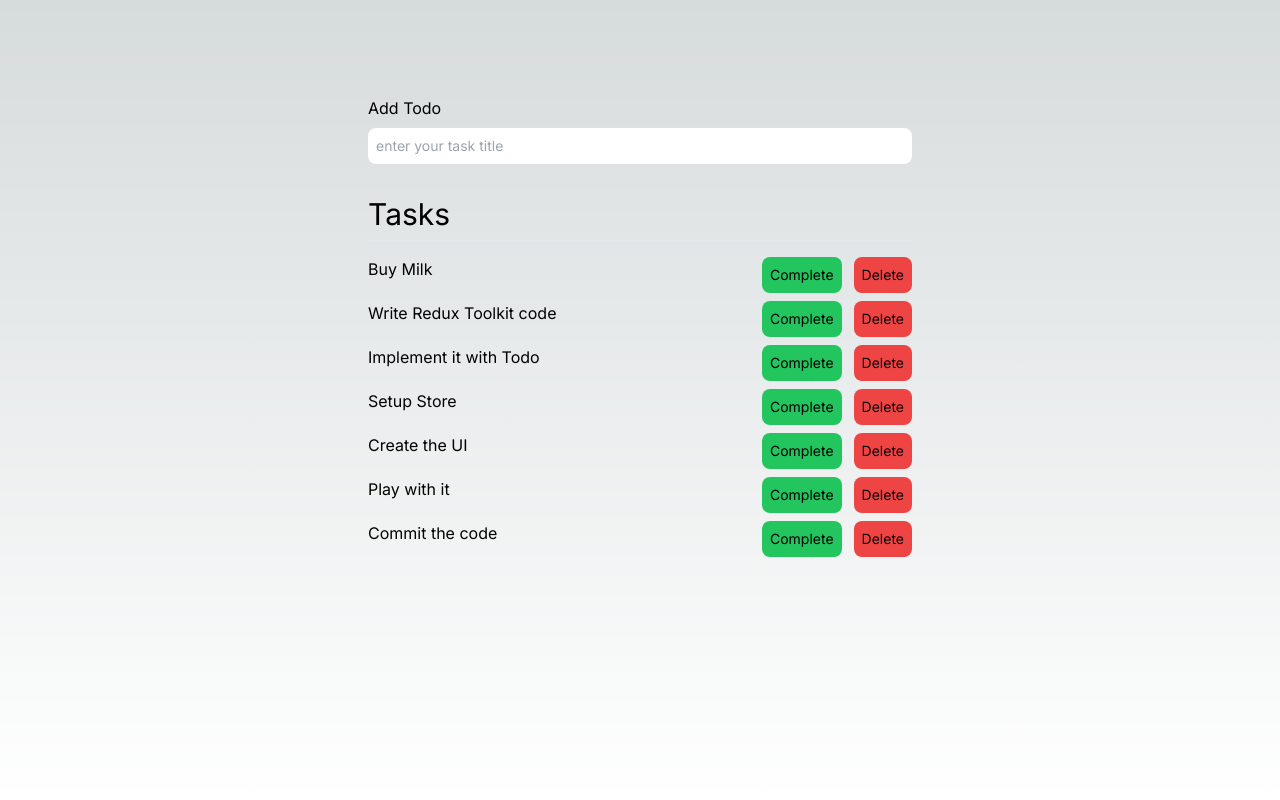
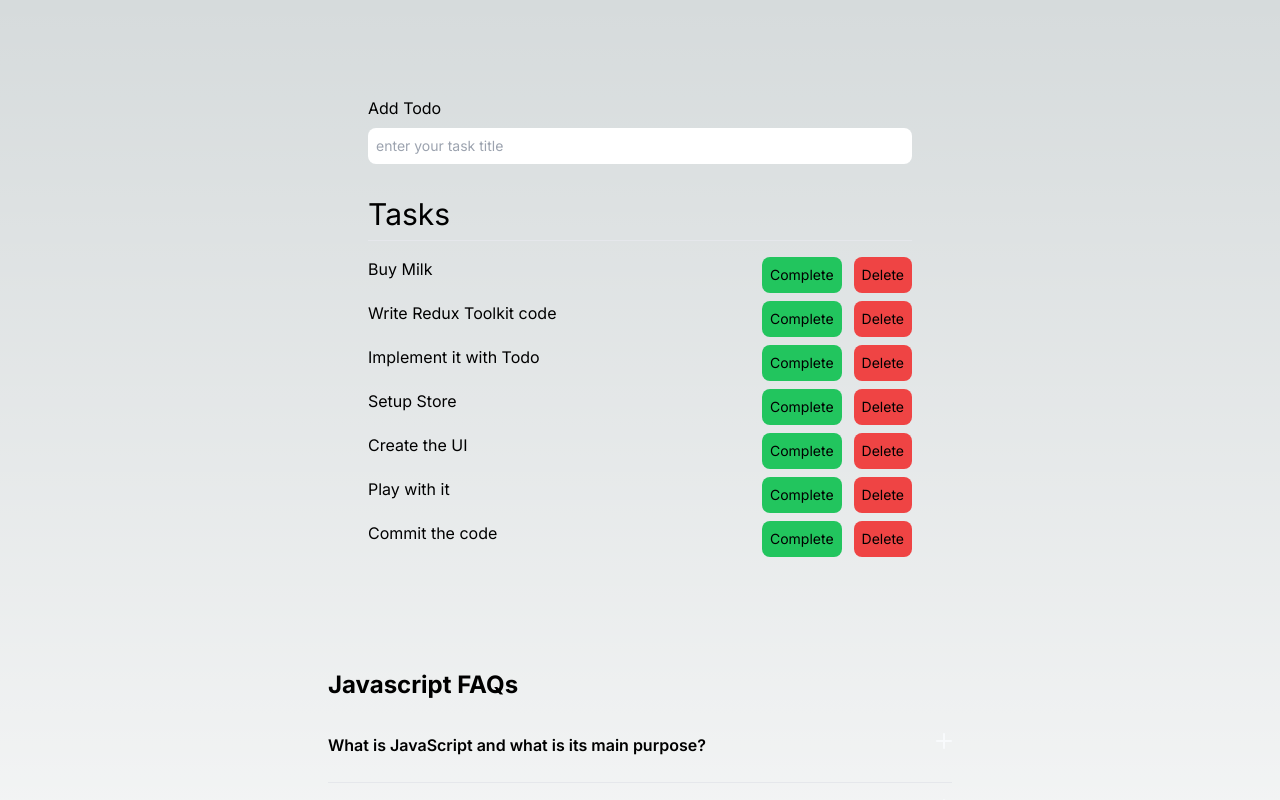
Before and after one commit to mannan1202/practice-react, a Next.js app: page / in a window 1280 px wide. Shown: the top 800 px of the page. Built offline with nearby package versions, Linux system fonts and the light colour scheme.

Commit message:
added back faqs

```diff
--- a/src/pages/index.js
+++ b/src/pages/index.js
@@ -15,6 +15,7 @@ export default function Home() {
         <AddTask />
         <TaskList />
       </div>
+      <Faqs />
     </main>
   );
 }
```
